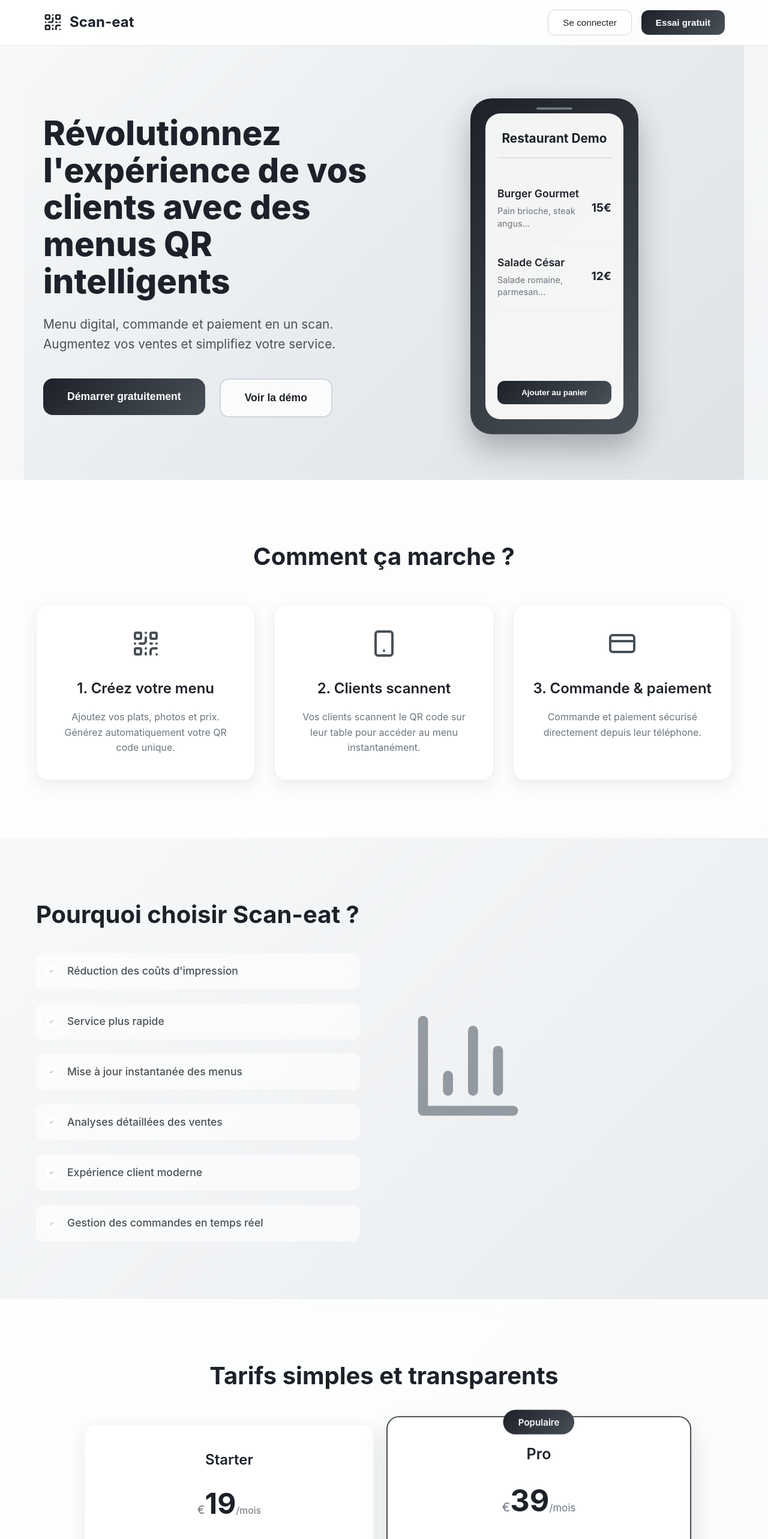
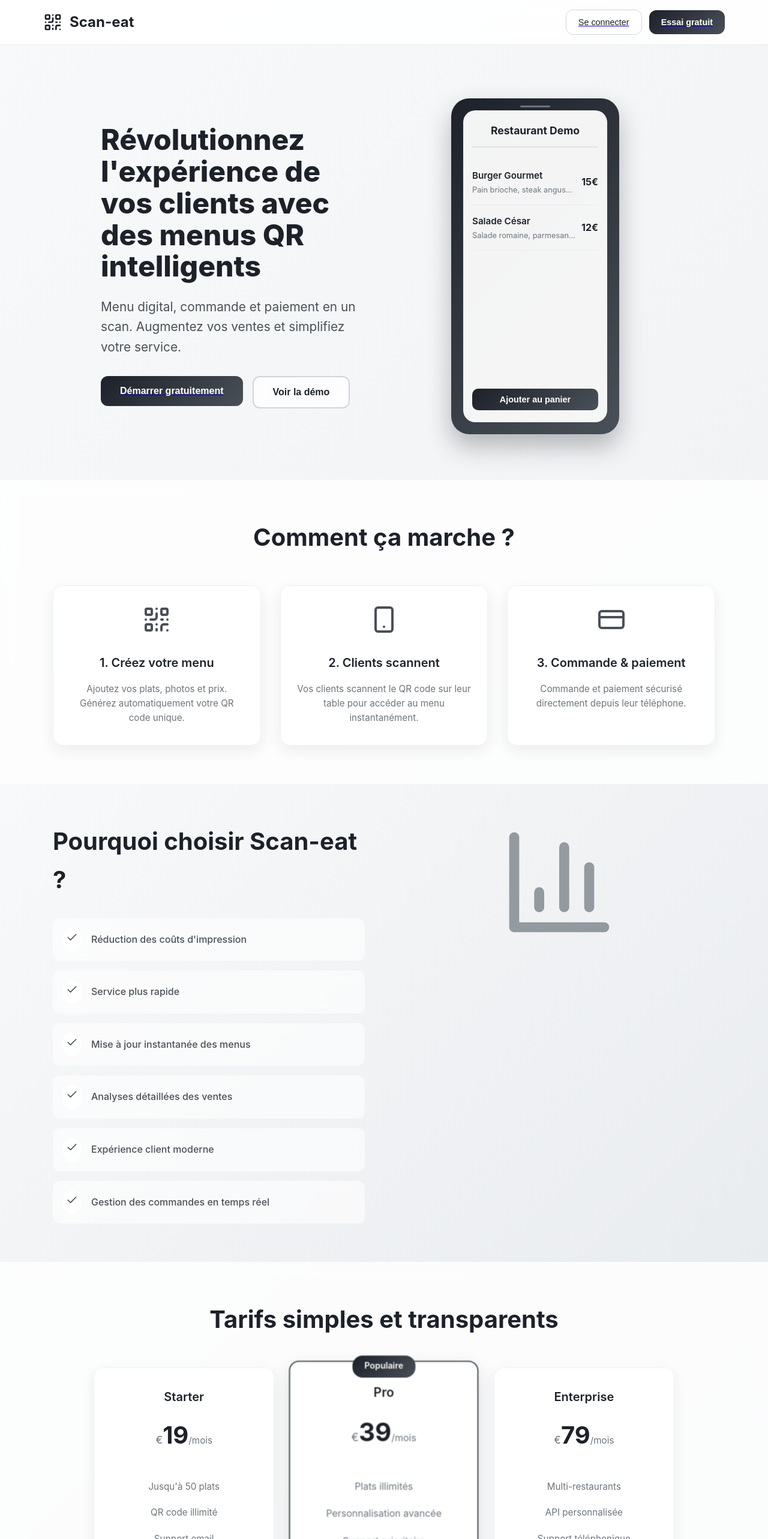
Before and after one commit to FaresBENAI/Scan-eat, a Next.js app: page / in a window 1280 px wide. Shown: the top 2566 px of the page at 60% size. Built offline with nearby package versions, Linux system fonts and the light colour scheme.

Commit message:
Improve Homepage: mobile-first responsive design, better navigation, enhanced UX and consistent neutral design

```diff
--- a/src/components/Homepage.css
+++ b/src/components/Homepage.css
@@ -1,3 +1,4 @@
+/* Reset et base */
 * {
  margin: 0;
  padding: 0;
@@ -9,15 +10,16 @@
  line-height: 1.6;
  color: #1d2129;
  background: linear-gradient(135deg, #f8f9fa 0%, #e9ecef 100%);
+ overflow-x: hidden;
 }
 
 .container {
  max-width: 1200px;
  margin: 0 auto;
-  padding: 0 20px;
+ padding: 0 1rem;
 }
 
-/* Header */
+/* Header - Mobile First */
 .header {
  background: rgba(255, 255, 255, 0.90);
  backdrop-filter: blur(12px);
@@ -26,15 +28,22 @@
  width: 100%;
  z-index: 1000;
  border-bottom: 1px solid rgba(29, 33, 41, 0.08);
+ transition: all 0.3s ease;
+}
+
+.header-scrolled {
+ background: rgba(255, 255, 255, 0.95);
+ box-shadow: 0 4px 20px rgba(29, 33, 41, 0.1);
 }
 
 .nav {
  display: flex;
  justify-content: space-between;
  align-items: center;
-  padding: 1rem 2rem;
+ padding: 1rem;
  max-width: 1200px;
  margin: 0 auto;
+ position: relative;
 }
 
 .nav-brand {
@@ -42,7 +51,8 @@
  align-items: center;
  gap: 0.75rem;
  font-weight: 700;
-  font-size: 1.5rem;
+ font-size: 1.25rem;
+ z-index: 1001;
 }
 
 .brand-icon {
@@ -53,14 +63,68 @@
  color: #1d2129;
 }
 
+/* Navigation Desktop */
+.desktop-nav {
+ display: none;
+}
+
 .nav-buttons {
  display: flex;
-  gap: 1rem;
+ gap: 0.75rem;
  align-items: center;
 }
 
+/* Navigation Mobile */
+.mobile-menu-btn {
+ display: flex;
+ align-items: center;
+ justify-content: center;
+ background: transparent;
+ border: none;
+ color: #495057;
+ cursor: pointer;
+ padding: 0.5rem;
+ border-radius: 8px;
+ transition: all 0.2s ease;
+ z-index: 1001;
+}
+
+.mobile-menu-btn:hover {
+ background: rgba(29, 33, 41, 0.05);
+}
+
+.mobile-nav {
+ position: absolute;
+ top: 100%;
+ left: 0;
+ right: 0;
+ background: rgba(255, 255, 255, 0.95);
+ backdrop-filter: blur(12px);
+ border-top: 1px solid rgba(29, 33, 41, 0.08);
+ padding: 1rem;
+ transform: translateY(-100%);
+ opacity: 0;
+ visibility: hidden;
+ transition: all 0.3s ease;
+ display: flex;
+ flex-direction: column;
+ gap: 0.75rem;
+}
+
+.mobile-nav-open {
+ transform: translateY(0);
+ opacity: 1;
+ visibility: visible;
+}
+
+.mobile-btn {
+ width: 100%;
+ justify-content: center;
+}
+
+/* Boutons */
 .btn-secondary {
-  padding: 0.75rem 1.5rem;
+ padding: 0.75rem 1.25rem;
  border: 1px solid #d0d5dd;
  background: rgba(255, 255, 255, 0.8);
  backdrop-filter: blur(8px);
@@ -69,7 +133,10 @@
  cursor: pointer;
  font-weight: 500;
  transition: all 0.2s ease;
-  font-size: 0.95rem;
+ font-size: 0.9rem;
+ display: flex;
+ align-items: center;
+ text-decoration: none;
 }
 
 .btn-secondary:hover {
@@ -79,7 +146,7 @@
 }
 
 .btn-primary {
-  padding: 0.75rem 1.5rem;
+ padding: 0.75rem 1.25rem;
  background: linear-gradient(135deg, #1d2129 0%, #495057 100%);
  color: white;
  border: none;
@@ -87,7 +154,10 @@
  cursor: pointer;
  font-weight: 600;
  transition: all 0.2s ease;
-  font-size: 0.95rem;
+ font-size: 0.9rem;
+ display: flex;
+ align-items: center;
+ text-decoration: none;
 }
 
 .btn-primary:hover {
@@ -95,25 +165,31 @@
  box-shadow: 0 6px 20px rgba(29, 33, 41, 0.25);
 }
 
-/* Hero Section */
+/* Hero Section - Mobile First */
 .hero {
+ min-height: 100vh;
+ padding: 120px 0 2rem;
  display: flex;
  align-items: center;
-  min-height: 100vh;
-  padding: 120px 2rem 2rem;
-  background: linear-gradient(135deg, #f8f9fa 0%, #e9ecef 50%, #dee2e6 100%);
-  color: #1d2129;
+}
+
+.hero-container {
  max-width: 1200px;
  margin: 0 auto;
+ padding: 0 1rem;
+ display: flex;
+ flex-direction: column;
+ align-items: center;
+ text-align: center;
+ gap: 3rem;
 }
 
 .hero-content {
-  flex: 1;
  max-width: 600px;
 }
 
 .hero-title {
-  font-size: 3.5rem;
+ font-size: 2rem;
  font-weight: 800;
  line-height: 1.1;
  margin-bottom: 1.5rem;
@@ -121,8 +197,8 @@
 }
 
 .hero-subtitle {
-  font-size: 1.3rem;
-  margin-bottom: 2.5rem;
+ font-size: 1.1rem;
+ margin-bottom: 2rem;
  color: #495057;
  font-weight: 400;
  line-height: 1.6;
@@ -130,20 +206,26 @@
 
 .hero-buttons {
  display: flex;
-  gap: 1.5rem;
-  flex-wrap: wrap;
+ flex-direction: column;
+ gap: 1rem;
+ width: 100%;
+ max-width: 400px;
 }
 
 .btn-primary-large {
-  padding: 1.25rem 2.5rem;
+ padding: 1rem 2rem;
  background: linear-gradient(135deg, #1d2129 0%, #495057 100%);
  color: white;
  border: none;
-  border-radius: 16px;
-  font-size: 1.1rem;
+ border-radius: 12px;
+ font-size: 1rem;
  font-weight: 600;
  cursor: pointer;
  transition: all 0.3s ease;
+ text-decoration: none;
+ display: flex;
+ align-items: center;
+ justify-content: center;
 }
 
 .btn-primary-large:hover {
@@ -152,16 +234,19 @@
 }
 
 .btn-demo {
-  padding: 1.25rem 2.5rem;
+ padding: 1rem 2rem;
  background: rgba(255, 255, 255, 0.8);
  backdrop-filter: blur(12px);
  color: #1d2129;
  border: 2px solid #d0d5dd;
-  border-radius: 16px;
-  font-size: 1.1rem;
+ border-radius: 12px;
+ font-size: 1rem;
  font-weight: 600;
  cursor: pointer;
  transition: all 0.3s ease;
+ display: flex;
+ align-items: center;
+ justify-content: center;
 }
 
 .btn-demo:hover {
@@ -171,31 +256,31 @@
  box-shadow: 0 8px 25px rgba(29, 33, 41, 0.15);
 }
 
+/* Phone Mockup */
 .hero-visual {
-  flex: 1;
  display: flex;
  justify-content: center;
  align-items: center;
 }
 
 .phone-mockup {
-  width: 280px;
-  height: 560px;
+ width: 240px;
+ height: 480px;
  background: linear-gradient(135deg, #1d2129 0%, #495057 100%);
-  border-radius: 35px;
-  padding: 25px;
-  box-shadow: 0 25px 50px rgba(29, 33, 41, 0.3);
+ border-radius: 30px;
+ padding: 20px;
+ box-shadow: 0 20px 40px rgba(29, 33, 41, 0.3);
  position: relative;
 }
 
 .phone-mockup::before {
  content: '';
  position: absolute;
-  top: 15px;
+ top: 12px;
  left: 50%;
  transform: translateX(-50%);
-  width: 60px;
-  height: 4px;
+ width: 50px;
+ height: 3px;
  background: #6c757d;
  border-radius: 2px;
 }
@@ -205,10 +290,9 @@
  height: 100%;
  background: rgba(255, 255, 255, 0.95);
  backdrop-filter: blur(12px);
-  border-radius: 25px;
-  padding: 25px 20px;
+ border-radius: 20px;
+ padding: 20px 15px;
  overflow: hidden;
-  position: relative;
 }
 
 .menu-preview {
@@ -221,9 +305,9 @@
 .menu-header {
  text-align: center;
  font-weight: 700;
-  font-size: 1.3rem;
-  margin-bottom: 25px;
-  padding-bottom: 15px;
+ font-size: 1.1rem;
+ margin-bottom: 20px;
+ padding-bottom: 12px;
  border-bottom: 2px solid #dee2e6;
  color: #1d2129;
 }
@@ -232,43 +316,44 @@
  display: flex;
  justify-content: space-between;
  align-items: center;
-  padding: 20px 0;
+ padding: 15px 0;
  border-bottom: 1px solid #e9ecef;
 }
 
 .item-info h4 {
  font-weight: 600;
-  margin-bottom: 5px;
+ margin-bottom: 4px;
  color: #1d2129;
-  font-size: 1.1rem;
+ font-size: 0.95rem;
 }
 
 .item-info p {
-  font-size: 0.9rem;
+ font-size: 0.8rem;
  color: #6c757d;
-  line-height: 1.4;
+ line-height: 1.3;
 }
 
 .item-price {
  font-weight: 700;
  color: #1d2129;
-  font-size: 1.2rem;
+ font-size: 1rem;
 }
 
 .add-to-cart {
  margin-top: auto;
-  padding-top: 20px;
+ padding-top: 15px;
 }
 
 .cart-btn {
  width: 100%;
-  padding: 12px;
+ padding: 10px;
  background: linear-gradient(135deg, #1d2129 0%, #495057 100%);
  color: white;
  border: none;
-  border-radius: 12px;
+ border-radius: 10px;
  font-weight: 600;
  cursor: pointer;
+ font-size: 0.9rem;
  transition: all 0.2s ease;
 }
 
@@ -279,30 +364,32 @@
 
 /* Features Section */
 .features {
-  padding: 6rem 0;
+ padding: 4rem 0;
  background: rgba(255, 255, 255, 0.8);
  backdrop-filter: blur(12px);
 }
 
 .section-title {
  text-align: center;
-  font-size: 2.5rem;
+ font-size: 2rem;
  font-weight: 700;
  margin-bottom: 3rem;
  color: #1d2129;
+ padding: 0 1rem;
 }
 
 .features-grid {
  display: grid;
-  grid-template-columns: repeat(auto-fit, minmax(320px, 1fr));
+ grid-template-columns: 1fr;
  gap: 2rem;
+ padding: 0 1rem;
 }
 
 .feature-card {
  background: rgba(255, 255, 255, 0.9);
  backdrop-filter: blur(12px);
-  padding: 2.5rem 2rem;
-  border-radius: 20px;
+ padding: 2rem 1.5rem;
+ border-radius: 16px;
  text-align: center;
  box-shadow: 0 8px 25px rgba(29, 33, 41, 0.08);
  border: 1px solid rgba(208, 213, 221, 0.3);
@@ -310,17 +397,20 @@
 }
 
 .feature-card:hover {
-  transform: translateY(-8px);
-  box-shadow: 0 20px 40px rgba(29, 33, 41, 0.12);
+ transform: translateY(-4px);
+ box-shadow: 0 12px 30px rgba(29, 33, 41, 0.12);
+}
+
+.feature-icon-wrapper {
+ margin-bottom: 1.5rem;
 }
 
 .feature-icon {
  color: #495057;
-  margin-bottom: 1.5rem;
 }
 
 .feature-card h3 {
-  font-size: 1.5rem;
+ font-size: 1.25rem;
  font-weight: 600;
  margin-bottom: 1rem;
  color: #1d2129;
@@ -329,24 +419,25 @@
 .feature-card p {
  color: #6c757d;
  line-height: 1.6;
-  font-size: 1rem;
+ font-size: 0.95rem;
 }
 
 /* Benefits Section */
 .benefits {
-  padding: 6rem 0;
+ padding: 4rem 0;
  background: linear-gradient(135deg, #f8f9fa 0%, #e9ecef 100%);
 }
 
 .benefits-content {
-  display: grid;
-  grid-template-columns: 1fr 1fr;
-  gap: 5rem;
-  align-items: center;
+ display: flex;
+ flex-direction: column;
+ gap: 3rem;
+ text-align: center;
+ padding: 0 1rem;
 }
 
 .benefits-text h2 {
-  font-size: 2.5rem;
+ font-size: 2rem;
  font-weight: 700;
  margin-bottom: 2rem;
  color: #1d2129;
@@ -355,7 +446,7 @@
 .benefit-list {
  display: flex;
  flex-direction: column;
-  gap: 1.5rem;
+ gap: 1rem;
 }
 
 .benefit-item {
@@ -374,7 +465,7 @@
  transform: translateX(5px);
 }
 
-.check-icon {
+.benefit-icon {
  color: #495057;
  background: rgba(255, 255, 255, 0.8);
  padding: 6px;
@@ -383,9 +474,16 @@
 }
 
 .benefit-item span {
-  font-size: 1.1rem;
+ font-size: 1rem;
  color: #495057;
  font-weight: 500;
+ text-align: left;
+}
+
+.chart-container {
+ display: flex;
+ justify-content: center;
+ align-items: center;
 }
 
 .chart-icon {
@@ -395,24 +493,25 @@
 
 /* Pricing Section */
 .pricing {
-  padding: 6rem 0;
+ padding: 4rem 0;
  background: rgba(255, 255, 255, 0.8);
  backdrop-filter: blur(12px);
 }
 
 .pricing-grid {
  display: grid;
-  grid-template-columns: repeat(auto-fit, minmax(320px, 1fr));
+ grid-template-columns: 1fr;
  gap: 2rem;
  max-width: 1000px;
  margin: 0 auto;
+ padding: 0 1rem;
 }
 
 .pricing-card {
  background: rgba(255, 255, 255, 0.9);
  backdrop-filter: blur(12px);
-  padding: 2.5rem 2rem;
-  border-radius: 20px;
+ padding: 2rem 1.5rem;
+ border-radius: 16px;
  text-align: center;
  box-shadow: 0 8px 25px rgba(29, 33, 41, 0.08);
  border: 1px solid rgba(208, 213, 221, 0.3);
@@ -421,31 +520,30 @@
 }
 
 .pricing-card:hover {
-  transform: translateY(-8px);
-  box-shadow: 0 20px 40px rgba(29, 33, 41, 0.12);
+ transform: translateY(-4px);
+ box-shadow: 0 12px 30px rgba(29, 33, 41, 0.12);
 }
 
 .pricing-card.featured {
  border: 2px solid #495057;
-  transform: scale(1.05);
-  box-shadow: 0 20px 40px rgba(29, 33, 41, 0.15);
+ box-shadow: 0 12px 30px rgba(29, 33, 41, 0.15);
 }
 
 .popular-badge {
  position: absolute;
-  top: -12px;
+ top: -10px;
  left: 50%;
  transform: translateX(-50%);
  background: linear-gradient(135deg, #1d2129 0%, #495057 100%);
  color: white;
-  padding: 0.5rem 1.5rem;
-  border-radius: 20px;
-  font-size: 0.9rem;
+ padding: 0.4rem 1.2rem;
+ border-radius: 16px;
+ font-size: 0.85rem;
  font-weight: 600;
 }
 
 .pricing-card h3 {
-  font-size: 1.5rem;
+ font-size: 1.25rem;
  font-weight: 600;
  margin-bottom: 1rem;
  color: #1d2129;
@@ -459,18 +557,18 @@
 }
 
 .currency {
-  font-size: 1.2rem;
+ font-size: 1.1rem;
  color: #6c757d;
 }
 
 .amount {
-  font-size: 3rem;
+ font-size: 2.5rem;
  font-weight: 700;
  color: #1d2129;
 }
 
 .period {
-  font-size: 1rem;
+ font-size: 0.95rem;
  color: #6c757d;
 }
 
@@ -480,13 +578,13 @@
 }
 
 .features-list li {
-  padding: 0.75rem 0;
+ padding: 0.6rem 0;
  color: #6c757d;
-  font-size: 1rem;
+ font-size: 0.95rem;
 }
 
 .btn-outline {
-  padding: 0.75rem 2rem;
+ padding: 0.75rem 1.5rem;
  background: rgba(255, 255, 255, 0.8);
  backdrop-filter: blur(8px);
  color: #495057;
@@ -496,6 +594,10 @@
  font-weight: 600;
  transition: all 0.2s ease;
  width: 100%;
+ text-decoration: none;
+ display: flex;
+ align-items: center;
+ justify-content: center;
 }
 
 .btn-outline:hover {
@@ -505,27 +607,26 @@
  box-shadow: 0 4px 12px rgba(29, 33, 41, 0.1);
 }
 
-.featured .btn-primary {
-  width: 100%;
-  padding: 0.75rem 2rem;
+/* CTA Section */
+.cta {
+ padding: 4rem 0;
+ background: linear-gradient(135deg, #1d2129 0%, #495057 100%);
+ color: white;
 }
 
-/* CTA Section */
-.cta {
-  padding: 6rem 0;
-  background: linear-gradient(135deg, #1d2129 0%, #495057 100%);
-  color: white;
+.cta-content {
  text-align: center;
+ padding: 0 1rem;
 }
 
 .cta h2 {
-  font-size: 2.5rem;
+ font-size: 2rem;
  font-weight: 700;
  margin-bottom: 1rem;
 }
 
 .cta p {
-  font-size: 1.2rem;
+ font-size: 1.1rem;
  margin-bottom: 2rem;
  opacity: 0.9;
  color: #e9ecef;
@@ -540,14 +641,17 @@
 
 .footer-content {
  display: flex;
-  justify-content: space-between;
-  align-items: center;
+ flex-direction: column;
+ gap: 2rem;
  margin-bottom: 2rem;
+ padding: 0 1rem;
+ text-align: center;
 }
 
 .footer-brand {
  display: flex;
  align-items: center;
+ justify-content: center;
  gap: 0.5rem;
  font-weight: 700;
  font-size: 1.2rem;
@@ -555,7 +659,9 @@
 
 .footer-links {
  display: flex;
-  gap: 2rem;
+ justify-content: center;
+ flex-wrap: wrap;
+ gap: 1.5rem;
 }
 
 .footer-links a {
@@ -570,71 +676,130 @@
 
 .footer-bottom {
  text-align: center;
-  padding-top: 2rem;
+ padding: 2rem 1rem 0;
  border-top: 1px solid #495057;
  color: #adb5bd;
 }
 
-/* Responsive */
-@media (max-width: 768px) {
-  .hero {
-    flex-direction: column;
-    text-align: center;
-    padding: 140px 1rem 2rem;
+/* Responsive Breakpoints */
+
+/* Tablette */
+@media (min-width: 768px) {
+ .container {
+   padding: 0 2rem;
+ }
+
+ .nav {
+   padding: 1rem 2rem;
+ }
+
+ .nav-brand {
+   font-size: 1.5rem;
+ }
+
+ .mobile-menu-btn {
+   display: none;
+ }
+
+ .desktop-nav {
+   display: flex;
+ }
+
+ .mobile-nav {
+   display: none;
+ }
+
+ .hero-container {
+   flex-direction: row;
+   text-align: left;
+   gap: 4rem;
+ }
+
+ .hero-content {
+   flex: 1;
+ }
+
+ .hero-visual {
+   flex: 1;
  }
 
  .hero-title {
    font-size: 2.5rem;
  }
 
+ .hero-subtitle {
+   font-size: 1.2rem;
+ }
+
  .hero-buttons {
-    justify-content: center;
+   flex-direction: row;
+   max-width: none;
+ }
+
+ .phone-mockup {
+   width: 280px;
+   height: 560px;
+ }
+
+ .features-grid {
+   grid-template-columns: repeat(3, 1fr);
  }
 
  .benefits-content {
-    grid-template-columns: 1fr;
-    text-align: center;
-    gap: 3rem;
+   flex-direction: row;
+   text-align: left;
+   gap: 4rem;
+ }
+
+ .benefits-text {
+   flex: 1;
+ }
+
+ .benefits-visual {
+   flex: 1;
+ }
+
+ .pricing-grid {
+   grid-template-columns: repeat(3, 1fr);
+ }
+
+ .pricing-card.featured {
+   transform: scale(1.05);
  }
 
  .footer-content {
-    flex-direction: column;
-    gap: 2rem;
-  }
-
-  .nav {
-    padding: 1rem;
-  }
-
-  .nav-buttons {
-    flex-direction: column;
-    gap: 0.5rem;
-  }
-
-  .phone-mockup {
-    width: 250px;
-    height: 500px;
-  }
-
-  .features-grid {
-    grid-template-columns: 1fr;
-  }
-
-  .pricing-grid {
-    grid-template-columns: 1fr;
+   flex-direction: row;
+   justify-content: space-between;
+   text-align: left;
  }
 }
 
-@media (max-width: 480px) {
+/* Desktop */
+@media (min-width: 1024px) {
  .hero-title {
-    font-size: 2rem;
+   font-size: 3rem;
+ }
+
+ .hero-subtitle {
+   font-size: 1.3rem;
  }
 
  .section-title {
-    font-size: 2rem;
+   font-size: 2.5rem;
+ }
+
+ .benefits-text h2 {
+   font-size: 2.5rem;
  }
 
  .cta h2 {
-    font-size: 2rem;
+   font-size: 2.5rem;
  }
 }
+
+/* Large Desktop */
+@media (min-width: 1440px) {
+ .hero-title {
+   font-size: 3.5rem;
+ }
+}
--- a/src/components/Homepage.js
+++ b/src/components/Homepage.js
@@ -1,21 +1,38 @@
 'use client';
 
-import React from 'react';
-import { QrCode, Smartphone, CreditCard, BarChart3, Check } from 'lucide-react';
+import React, { useState, useEffect } from 'react';
+import { QrCode, Smartphone, CreditCard, BarChart3, Check, Menu, X } from 'lucide-react';
 import Link from 'next/link';
 import './Homepage.css';
 
 const Homepage = () => {
+  const [isMobileMenuOpen, setIsMobileMenuOpen] = useState(false);
+  const [isScrolled, setIsScrolled] = useState(false);
+
+  useEffect(() => {
+    const handleScroll = () => {
+      setIsScrolled(window.scrollY > 20);
+    };
+    window.addEventListener('scroll', handleScroll);
+    return () => window.removeEventListener('scroll', handleScroll);
+  }, []);
+
+  const toggleMobileMenu = () => {
+    setIsMobileMenuOpen(!isMobileMenuOpen);
+  };
+
   return (
     <div className="homepage">
       {/* Header */}
-      <header className="header">
+      <header className={`header ${isScrolled ? 'header-scrolled' : ''}`}>
         <nav className="nav">
           <div className="nav-brand">
             <QrCode size={32} className="brand-icon" />
             <span className="brand-name">Scan-eat</span>
           </div>
-          <div className="nav-buttons">
+
+          {/* Desktop Navigation */}
+          <div className="nav-buttons desktop-nav">
             <Link href="/auth/login">
               <button className="btn-secondary">Se connecter</button>
             </Link>
@@ -23,11 +40,27 @@ const Homepage = () => {
               <button className="btn-primary">Essai gratuit</button>
             </Link>
           </div>
+
+          {/* Mobile Menu Button */}
+          <button className="mobile-menu-btn" onClick={toggleMobileMenu}>
+            {isMobileMenuOpen ? <X size={24} /> : <Menu size={24} />}
+          </button>
+
+          {/* Mobile Navigation */}
+          <div className={`mobile-nav ${isMobileMenuOpen ? 'mobile-nav-open' : ''}`}>
+            <Link href="/auth/login" onClick={() => setIsMobileMenuOpen(false)}>
+              <button className="btn-secondary mobile-btn">Se connecter</button>
+            </Link>
+            <Link href="/auth/register" onClick={() => setIsMobileMenuOpen(false)}>
+              <button className="btn-primary mobile-btn">Essai gratuit</button>
+            </Link>
+          </div>
         </nav>
       </header>
 
       {/* Hero Section */}
       <section className="hero">
+        <div className="hero-container">
           <div className="hero-content">
             <h1 className="hero-title">
               Révolutionnez l'expérience de vos clients avec des menus QR intelligents
@@ -68,6 +101,7 @@ const Homepage = () => {
               </div>
             </div>
           </div>
+        </div>
       </section>
 
       {/* Features Section */}
@@ -76,17 +110,23 @@ const Homepage = () => {
           <h2 className="section-title">Comment ça marche ?</h2>
           <div className="features-grid">
             <div className="feature-card">
+              <div className="feature-icon-wrapper">
                 <QrCode size={48} className="feature-icon" />
+              </div>
               <h3>1. Créez votre menu</h3>
               <p>Ajoutez vos plats, photos et prix. Générez automatiquement votre QR code unique.</p>
             </div>
             <div className="feature-card">
+              <div className="feature-icon-wrapper">
                 <Smartphone size={48} className="feature-icon" />
+              </div>
               <h3>2. Clients scannent</h3>
               <p>Vos clients scannent le QR code sur leur table pour accéder au menu instantanément.</p>
             </div>
             <div className="feature-card">
+              <div className="feature-icon-wrapper">
                 <CreditCard size={48} className="feature-icon" />
+              </div>
               <h3>3. Commande & paiement</h3>
               <p>Commande et paiement sécurisé directement depuis leur téléphone.</p>
             </div>
@@ -102,33 +142,47 @@ const Homepage = () => {
               <h2>Pourquoi choisir Scan-eat ?</h2>
               <div className="benefit-list">
                 <div className="benefit-item">
-                  <Check size={20} className="check-icon" />
+                  <div className="benefit-icon">
+                    <Check size={20} />
+                  </div>
                   <span>Réduction des coûts d'impression</span>
                 </div>
                 <div className="benefit-item">
-                  <Check size={20} className="check-icon" />
+                  <div className="benefit-icon">
+                    <Check size={20} />
+                  </div>
                   <span>Service plus rapide</span>
                 </div>
                 <div className="benefit-item">
-                  <Check size={20} className="check-icon" />
+                  <div className="benefit-icon">
+                    <Check size={20} />
+                  </div>
                   <span>Mise à jour instantanée des menus</span>
                 </div>
                 <div className="benefit-item">
-                  <Check size={20} className="check-icon" />
+                  <div className="benefit-icon">
+                    <Check size={20} />
+                  </div>
                   <span>Analyses détaillées des ventes</span>
                 </div>
                 <div className="benefit-item">
-                  <Check size={20} className="check-icon" />
+                  <div className="benefit-icon">
+                    <Check size={20} />
+                  </div>
                   <span>Expérience client moderne</span>
                 </div>
                 <div className="benefit-item">
-                  <Check size={20} className="check-icon" />
+                  <div className="benefit-icon">
+                    <Check size={20} />
+                  </div>
                   <span>Gestion des commandes en temps réel</span>
                 </div>
               </div>
             </div>
             <div className="benefits-visual">
+              <div className="chart-container">
                 <BarChart3 size={200} className="chart-icon" />
+              </div>
             </div>
           </div>
         </div>
@@ -198,11 +252,13 @@ const Homepage = () => {
       {/* CTA Section */}
       <section className="cta">
         <div className="container">
+          <div className="cta-content">
             <h2>Prêt à moderniser votre restaurant ?</h2>
             <p>Rejoignez des centaines de restaurants qui ont déjà fait le choix de l'innovation.</p>
             <Link href="/auth/register">
               <button className="btn-primary-large">Démarrer gratuitement</button>
             </Link>
+          </div>
         </div>
       </section>
 
```
Lines whose indentation alone changed are shown as unchanged.
